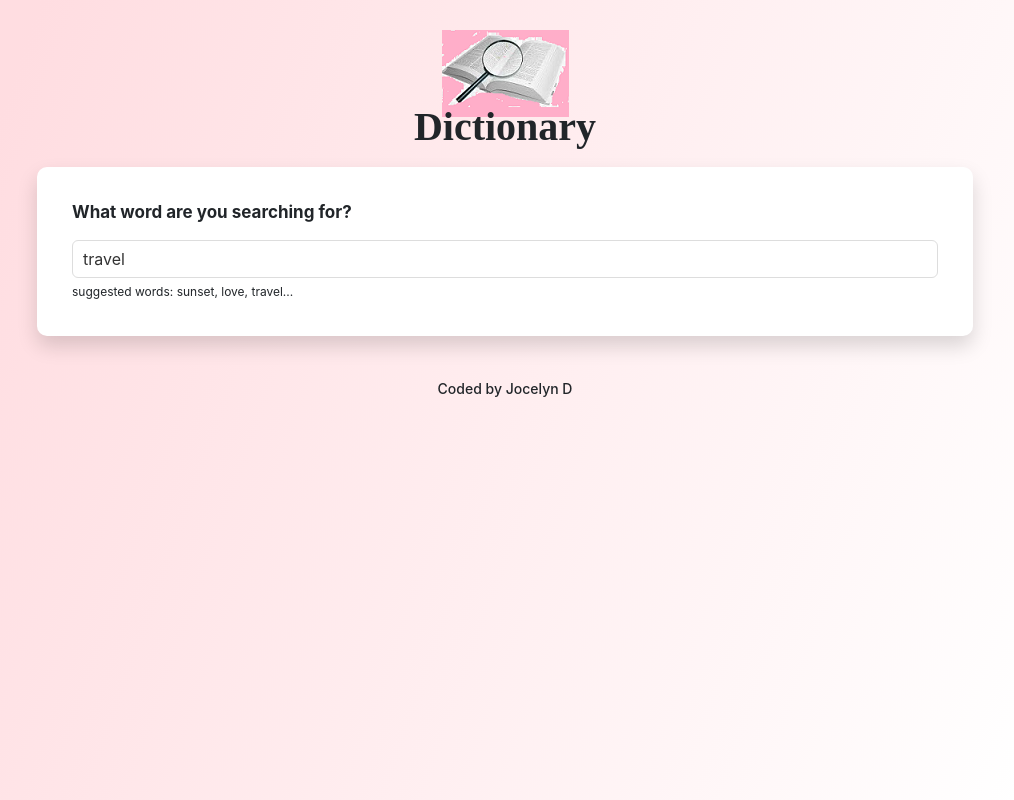
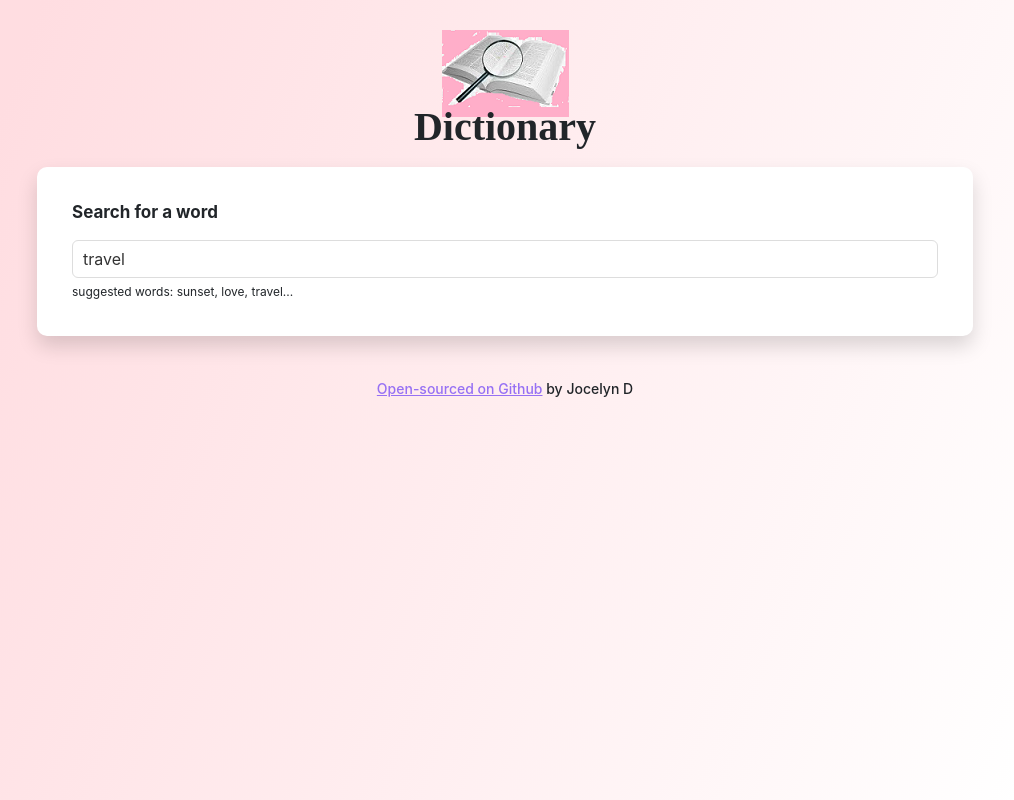
Before and after one commit to jquebec31/dictionary_project, a React (Create React App) app: page / in a window 1280 px wide. Shown: the whole page, without its empty margins (135-1149 px from the left). Built offline with nearby package versions, Linux system fonts and the light colour scheme; no server answers.

Commit message:
updated css

```diff
--- a/src/App.js
+++ b/src/App.js
@@ -18,7 +18,9 @@ export default function App() {
       </main>
 
       <footer className="App-footer">
-        <small>Coded by Jocelyn D</small>
+        <small> <a href="https://github.com/jquebec31/dictionary_project" target="_blank" rel="noopener noreferrer">
+        Open-sourced on Github
+        </a> by Jocelyn D</small>
       </footer>
       </div>
       </div>
--- a/src/Dictionary.js
+++ b/src/Dictionary.js
@@ -50,7 +50,7 @@ export default function Dictionary(props) {
         return (
             <div className="Dictionary">
                 <section>
-                    <h3> What word are you searching for?</h3>
+                    <h3> Search for a word</h3>
                     <form onSubmit={handleSubmit}>
                         <input type="search" onChange={handleSearchwordChange} defaultValue={props.defaultKeyword} />
                     </form>
--- a/src/Meaning.css
+++ b/src/Meaning.css
@@ -7,7 +7,7 @@
 .Meaning .example {
     color: #70757a;
     font-size: 15px;
-    opacity: 0.8;
+    opacity: 0.9;
     font-style: italic;
     margin-top: 10px;
 }
--- a/src/Phonetic.css
+++ b/src/Phonetic.css
@@ -5,8 +5,8 @@
     margin-right: 10px;
     text-decoration: none;
     padding: 10px 20px;
-    border-radius: 21px;
-    transition: all 130ms ease-in-out;
+    border-radius: 22px;
+    transition: all 150ms ease-in-out;
 }
 
 .Phonetic a:hover {
@@ -20,5 +20,5 @@
 }
 
 .Phonetic {
-    height: 50px;
+    height: 30px;
 }
--- a/src/Synonyms.css
+++ b/src/Synonyms.css
@@ -1,10 +1,10 @@
 .Synonyms {
-    margin: 20px 0 0;
+    margin: 16px 0 0;
     padding: 0;
 }
 
 .Synonyms li {
-    font-size: 14px;
+    font-size: 13px;
     display: inline-block;
     padding-right: 12px;
     line-height: 1;
```
